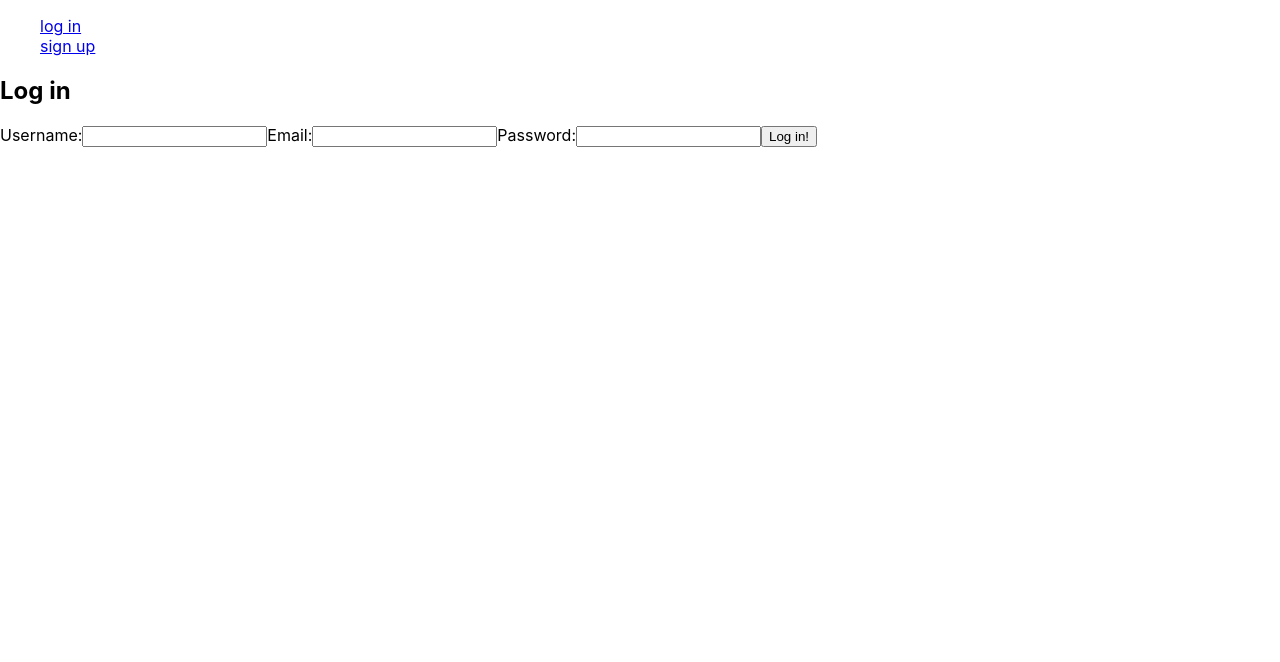
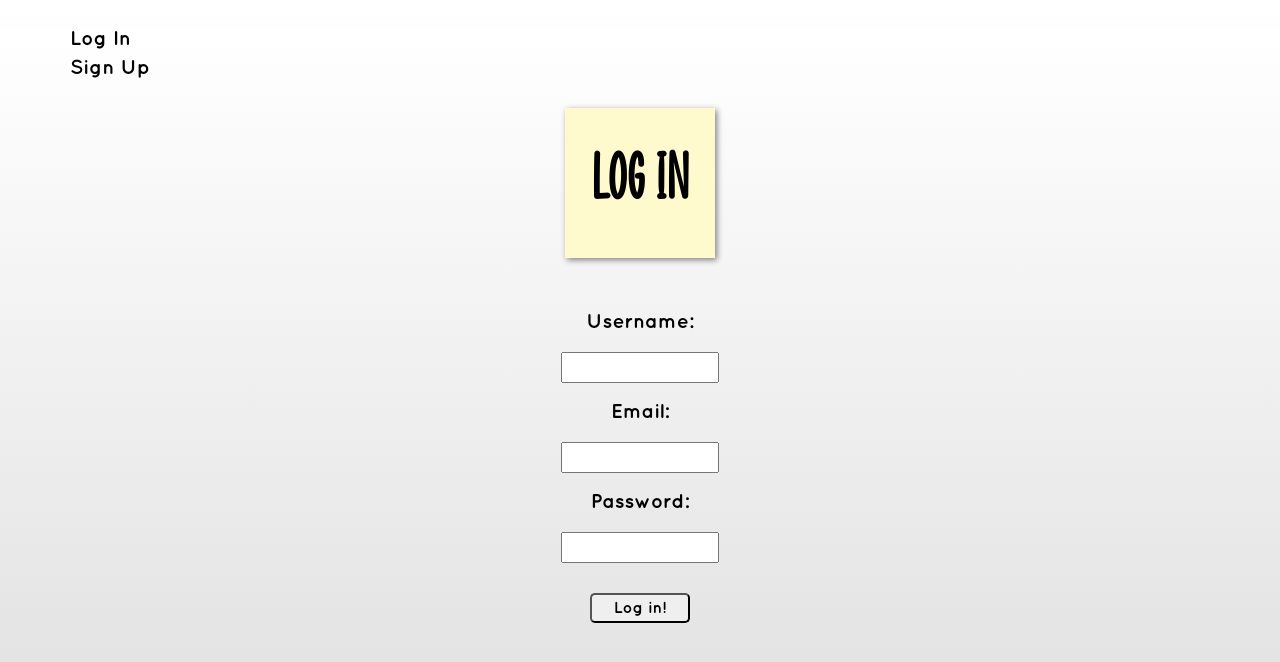
Before and after one commit to SjaanHydrick/todo-react, a React (Create React App) app: page /login in a window 1280 px wide. Shown: the top 662 px of the page. Built offline with nearby package versions, Linux system fonts and the light colour scheme.

Commit message:
design complete

```diff
--- a/src/App.css
+++ b/src/App.css
@@ -1,38 +1,174 @@
-.App {
-  text-align: center;
+@font-face {
+  font-family: PaperFlowers;
+  src: url('./fonts/Paper\ Flowers.ttf')
 }
 
-.App-logo {
-  height: 40vmin;
-  pointer-events: none;
+@font-face {
+  font-family: Quicksand;
+  src: url('./fonts/Quicksand_Bold.otf')
 }
 
-@media (prefers-reduced-motion: no-preference) {
-  .App-logo {
-    animation: App-logo-spin infinite 20s linear;
-  }
+html {
+  height: 100%;
+  background-image: linear-gradient(white, gainsboro);
 }
 
-.App-header {
-  background-color: #282c34;
-  min-height: 100vh;
-  display: flex;
-  flex-direction: column;
-  align-items: center;
-  justify-content: center;
-  font-size: calc(10px + 2vmin);
-  color: white;
+body {
+  text-align: center;
+  height: 100%;
+  background-image: linear-gradient(white, gainsboro);
 }
 
-.App-link {
-  color: #61dafb;
+.home-text {
+  width: 250px;
+  height: 100px;
+  margin-left: auto;
+  margin-right: auto;
+  padding: 75px 0;
+  font-family: PaperFlowers;
+  font-size: 50pt;
+  background-color: turquoise;
+  color: black;
+  box-shadow: 2px 2px 6px gray;
 }
 
-@keyframes App-logo-spin {
-  from {
-    transform: rotate(0deg);
-  }
-  to {
-    transform: rotate(360deg);
-  }
+.log-in {
+  text-align: left;
+  margin-top: 30px;
+  margin-left: 30px;
+  margin-bottom: 10px;
+  font-family: Quicksand;
+  font-size: 15pt;
+  color: black;
 }
+
+.log-in:hover {
+  color: teal;
+}
+
+.sign-up {
+  text-align: left;
+  margin-left: 30px;
+  font-family: Quicksand;
+  font-size: 15pt;
+  color: black;
+}
+
+.log-out:hover {
+  background-color: lightcoral;
+}
+
+.header {
+  text-align: left;
+  margin-left: 30px;
+}
+
+.username-header {
+  margin-right: 10px;
+  font-family: Quicksand;
+  font-size: 15px;
+}
+
+.sign-up:hover {
+  color: teal;
+}
+
+h2 {
+  width: 150px;
+  height: 90px;
+  margin-left: auto;
+  margin-right: auto;
+  margin-top: 30px;
+  padding: 30px 0;
+  font-family: PaperFlowers;
+  font-size: 50pt;
+  background-color: lemonchiffon;
+  color: black;
+  box-shadow: 2px 2px 6px gray;
+}
+
+h3 {
+  font-family: PaperFlowers;
+  font-size: 50pt;
+}
+
+.username {
+  font-family: Quicksand;
+  font-size: 15pt;
+}
+
+.email {
+  font-family: Quicksand;
+  font-size: 15pt;
+}
+
+.password {
+  font-family: Quicksand;
+  font-size: 15pt;
+}
+
+input {
+  height: 25px;
+  width: 150px;
+  font-family: PaperFlowers;
+  font-size: 30px;
+}
+
+button {
+  margin-top: 30px;
+  height: 30px;
+  width: 100px;
+  font-family: Quicksand;
+  font-size: 12pt;
+  border-radius: 5px;
+}
+
+button:hover {
+  background-color: lemonchiffon;
+}
+
+.add-todo {
+  font-family: Quicksand;
+  font-size: 15pt;
+}
+
+.todo-input {
+  width: 200px;
+}
+
+.todos-list {
+  margin-top: 30px;
+  display: grid;
+  grid-template-columns: 200px 200px 200px;
+  justify-content: space-evenly;
+}
+
+.todos {
+  margin: 10px;
+  width: 230px;
+  height: 170px;
+  padding: 30px 0;
+  font-family: PaperFlowers;
+  font-size: 30pt;
+  background-color: lightgreen;
+  color: black;
+  box-shadow: 2px 2px 6px gray;
+}
+
+.completed {
+  margin: 10px;
+  font-size: 10pt;
+}
+
+.completed:hover {
+  background-color: lightcoral;
+}
+
+.clear {
+  width: 150px;
+  margin-bottom: 30px;
+}
+
+.clear:hover {
+  background-color: lightcoral;
+}
--- a/src/App.js
+++ b/src/App.js
@@ -51,12 +51,13 @@ export default class App extends Component {
           <ul>
             {
               this.state.token ? <div>
-                {this.state.username}
-                <button onClick={this.logOut}>Log out</button>
+                <div className="header"><span className="username-header">{this.state.username}</span>
+                <button className="log-out" onClick={this.logOut}>Log out</button>
+                </div>
               </div>
               : <>
-              <Link to="/login"><div>log in</div></Link>
-              <Link to="/signup"><div>sign up</div></Link>
+              <Link to="/login" style={{ textDecoration: 'none' }}><div className="log-in">Log In</div></Link>
+              <Link to="/signup" style={{ textDecoration: 'none' }}><div className="sign-up">Sign Up</div></Link>
               </>}
               </ul>
               <Switch>
--- a/src/Home.js
+++ b/src/Home.js
@@ -4,7 +4,9 @@ export default class Home extends Component {
     render() {
         return (
             <div>
-                Welcome to the home page!
+                <h1 className="home-text">
+                    To-Do List
+                </h1>
             </div>
         )
     }
--- a/src/Login.js
+++ b/src/Login.js
@@ -30,22 +30,23 @@ export default class Login extends Component {
                 <form onSubmit={this.handleSubmit}>
                     <h2>Log in</h2>
                     <label>
-                        Username:
+                        <p className="username">Username: </p>
                         <input onChange={(e) => this.setState({ username: e.target.value })}
                         value={this.state.username} />
                     </label>
                     <label>
-                        Email:
+                        <p className="email">Email: </p>
                         <input
                         onChange={(e) => this.setState({ email: e.target.value })}
                         value={this.state.email} />
                     </label>
                     <label>
-                        Password:
+                        <p className="password">Password: </p>
                         <input
                         onChange={(e) => this.setState({ password: e.target.value })}
                         value={this.state.password} type="password" />
                     </label>
+                    <br />
                     {
                         this.state.loading
                         ? 'Loading...'
--- a/src/SignUp.js
+++ b/src/SignUp.js
@@ -27,24 +27,25 @@ export default class Signup extends Component {
     render() {
         return (
             <div>
-                <h2>Sign up</h2>
+                <h2 className="signup-header">Sign up</h2>
                 <form onSubmit={this.handleSubmit}>
                     <label>
-                        Username:
+                        <p className="username">Username: </p>
                         <input onChange={(e) => this.setState({ username: e.target.value })}
                         value={this.state.username} />
                     </label>
                     <label>
-                        Email:
+                        <p className="email">Email: </p>
                         <input onChange={(e) => this.setState({ email: e.target.value })}
                         value={this.state.email} />
                     </label>
                     <label>
-                        Password:
+                        <p className="password">Password: </p>
                         <input
                         onChange={(e) => this.setState({ password: e.target.value })}
                         value={this.state.password} type="password"/>
                     </label>
+                    <br />
                     {
                         this.state.loading
                         ? 'Loading..'
--- a/src/Todo.js
+++ b/src/Todo.js
@@ -77,33 +77,37 @@ export default class Todo extends Component {
 
         return (
             <div>
-                Welcome to todo!
+                <h3>Welcome to To-Do!</h3>
                 <form onSubmit={this.handleSubmit}>
                     <label>
-                        Add todo:
-                        <input
+                        <p className="add-todo">Add To-Do: </p>
+                        <input className="todo-input"
                         value={todo}
                         onChange={(e) => this.setState({ todo: e.target.value })}
                         />
                     </label>
+                    <br />
                     <button>
-                        Add todo
+                        Add To-Do
                     </button>
                 </form>
+                <div className="todos-list">
                 {
                     loading
                     ? 'LOADING'
-                    : todos.map(todo => <div key={`${todo.todo}${todo.id}${Math.random()}`} style={{ textDecoration: todo.completed ? 'line-through' : 'none' }
+                    : todos.map(todo => <div className="todos" key={`${todo.todo}${todo.id}${Math.random()}`} style={{ textDecoration: todo.completed ? 'line-through' : 'none' }
                     }>
                     {todo.todo}
+                    <br />
                     {
-                        todo.completed ? '' : <button onClick={() => this.handleCompletedClick(todo.id)}>
+                        todo.completed ? '' : <button className="completed" onClick={() => this.handleCompletedClick(todo.id)}>
                         Completed
                         </button>
                     }
                     </div>)
                 }
-                <button onClick={this.handleClear}>Clear Completes</button>
+                </div>
+                <button className="clear"onClick={this.handleClear}>Clear Completes</button>
             </div>
         )
     }
```
Also changed, not shown: src/fonts/Paper Flowers.ttf (added), src/fonts/Quicksand_Bold.otf (added).
